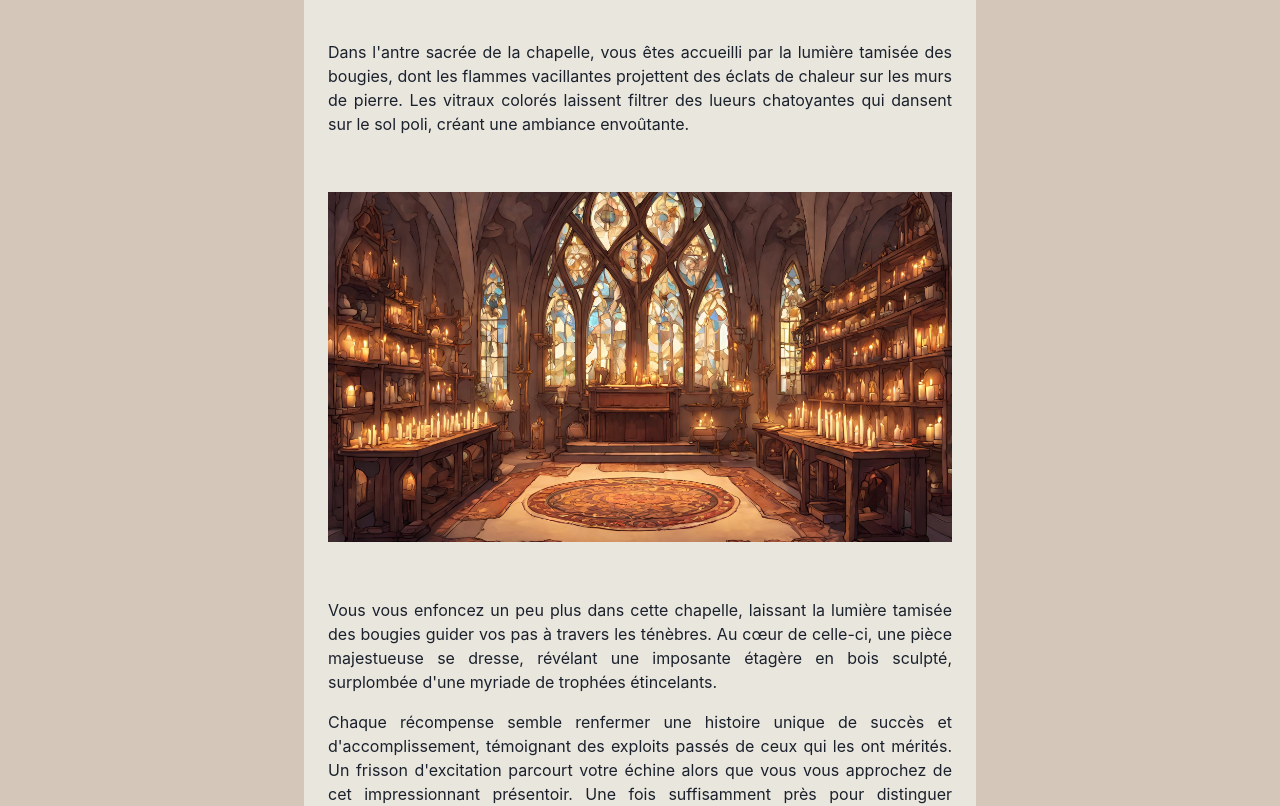
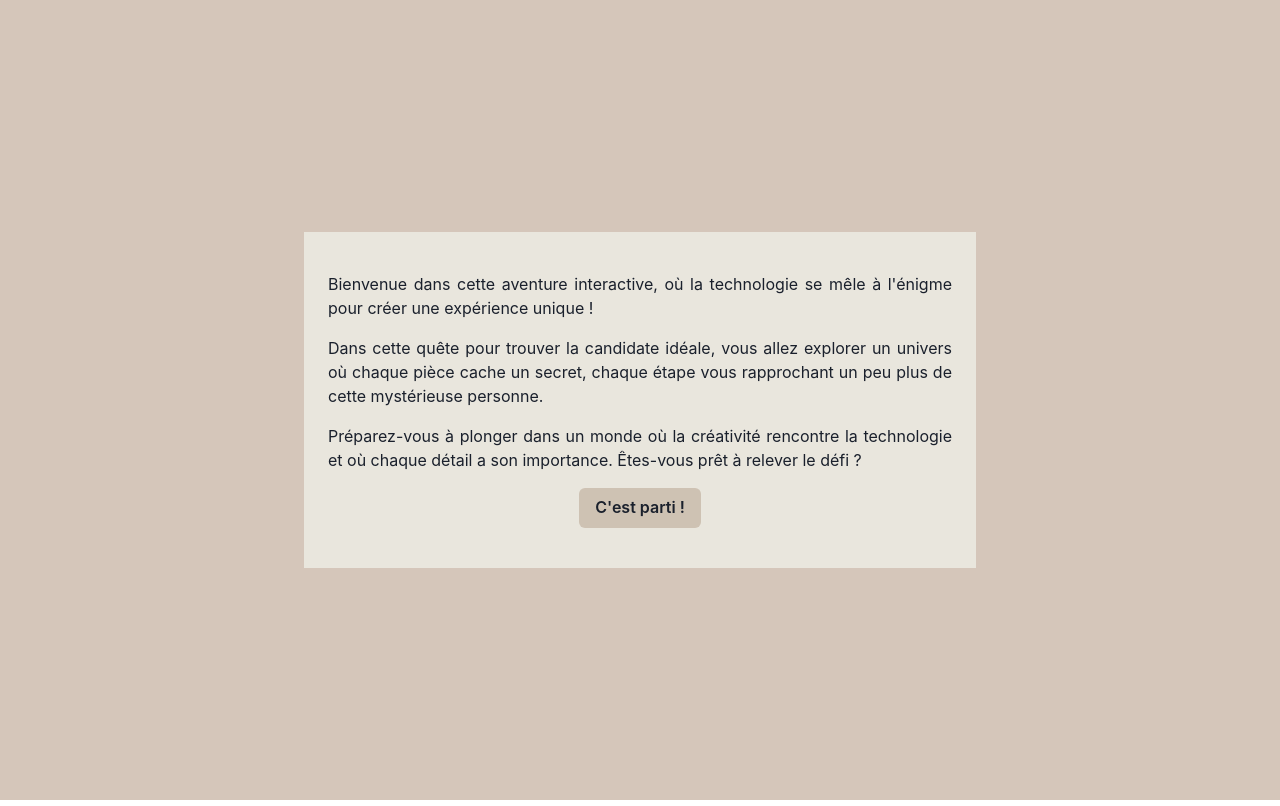
Before and after one commit to Sha-MG/Questya, a Next.js app: page / in a window 1280 px wide. Shown: the top 806 px of the page. Built offline with nearby package versions, Linux system fonts and the light colour scheme.

Commit message:
fix: correct usestate for deployment

```diff
--- a/src/app/page.tsx
+++ b/src/app/page.tsx
@@ -10,7 +10,7 @@ import ThirdStep from '@/components/steps/third-step';
 import { Center, ChakraProvider, Container } from '@chakra-ui/react';
 
 export default function Home() {
-  const [currentStep, setCurrentStep] = useState(4);
+  const [currentStep, setCurrentStep] = useState(0);
 
   const handleNextStep = () => {
     setCurrentStep(currentStep + 1);
```
